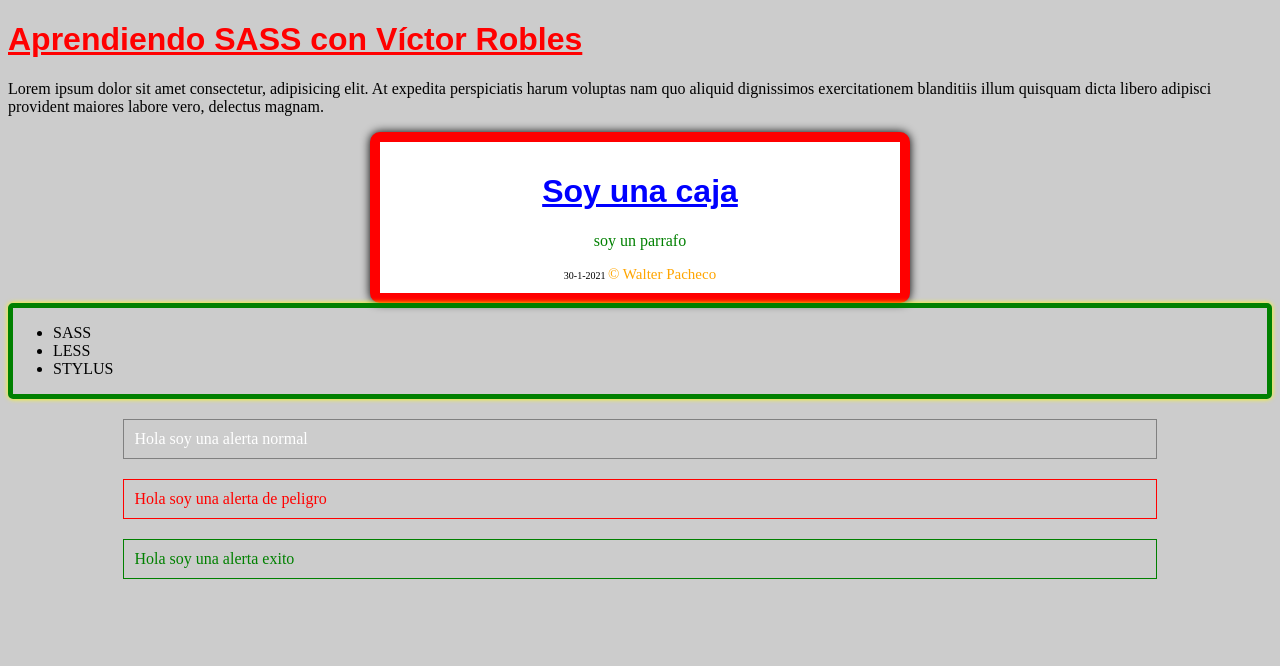
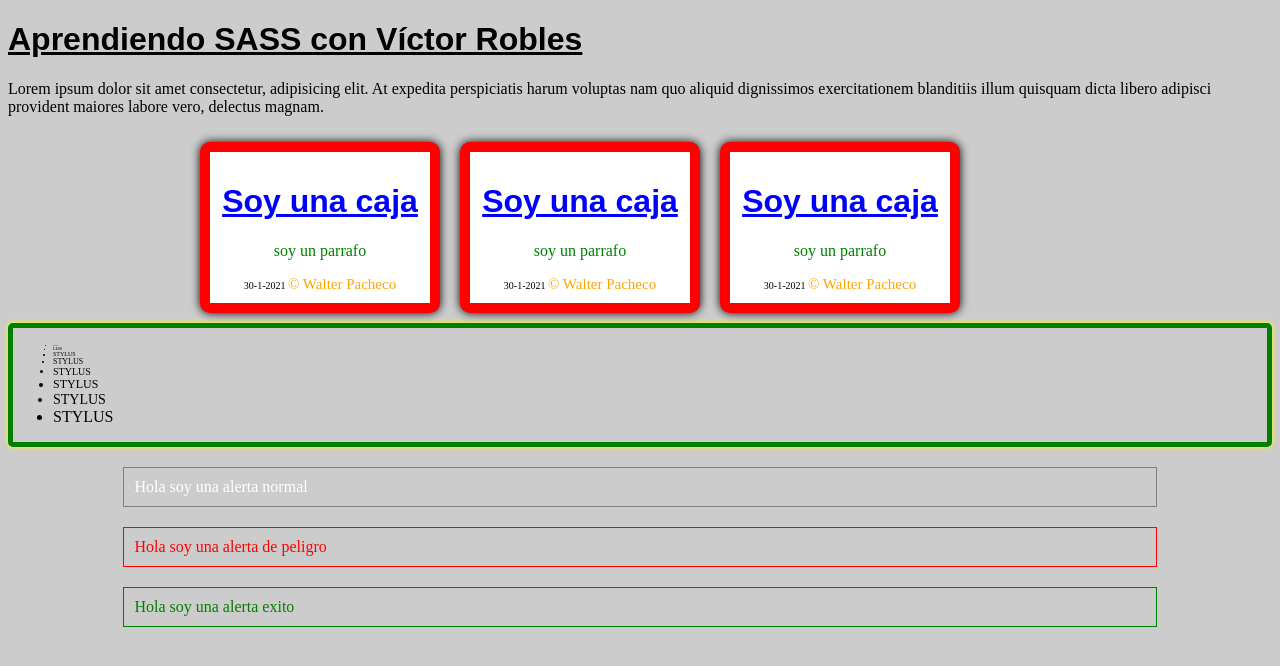
Before and after one commit to walterpacheco/repaso-sass, a plain HTML site: page index.html in a window 1280 px wide. Drawn offline with Linux system fonts and the light colour scheme.

Commit message:
comprobamos funcionamiento de condiciones , bucles y operacion en SASS

```diff
--- a/_base.scss
+++ b/_base.scss
@@ -74,3 +74,53 @@ h1{
     color: green;
     border-color: green;
 }
+// Operadores
+
+.clearfix{
+    clear: both;
+}
+
+h1{
+
+    font-size: 20px + 5px -1px;
+}
+
+$caja:200px;
+$wrap: 900px;
+
+.cajas{
+    width: $wrap;
+    margin: 0px auto;
+}
+.caja{
+    float: left;
+    width: $caja / $wrap *100%;
+    margin: 10px;
+}
+
+// Condicionaes -IF
+// $color-fondo: blue;
+
+h1{
+    @if $color-fondo == #ccc{
+        color: black;
+    }@else if $color-fondo == black {
+        color: lightsalmon;
+    }@else{
+        color: pink;
+    }
+}
+
+
+// Bucles
+// For
+$contador:1;
+@for $contador from 1 through 10 {
+    .listado ul li:nth-child(#{$contador}){
+        font-size: $contador * 2px;
+    }
+}
+
+// EACH
+
+// WHILE
--- a/index.html
+++ b/index.html
@@ -5,7 +5,7 @@
     <title>Aprendiendo SASS con Víctor Robles</title>
     <meta charset="UTF-8">
     <meta name="viewport" content="width=device-width, initial-scale=1">
-    <link href="style.css" rel="stylesheet">
+    <link href="style.css" type="text/css" rel="stylesheet">
 </head>
 
 <body>
@@ -14,6 +14,7 @@
         dignissimos exercitationem blanditiis illum quisquam dicta libero adipisci provident maiores labore vero,
         delectus magnam.
     </p>
+    <div class="cajas">
         <div class="caja">
             <h1>Soy una caja</h1>
             <p>soy un parrafo</p>
@@ -24,10 +25,37 @@
                 </span>
             </div>
         </div>
+        <div class="caja">
+            <h1>Soy una caja</h1>
+            <p>soy un parrafo</p>
+            <div class="info">
+                30-1-2021
+                <span class="autor">
+                    &copy; Walter Pacheco
+                </span>
+            </div>
+        </div>
+        <div class="caja">
+            <h1>Soy una caja</h1>
+            <p>soy un parrafo</p>
+            <div class="info">
+                30-1-2021
+                <span class="autor">
+                    &copy; Walter Pacheco
+                </span>
+            </div>
+        </div>
+    </div>
+    <div class="clearfix"></div>
     <div class="listado">
         <ul>
             <li>SASS</li>
             <li>LESS</li>
+            <li>STYLUS</li>
+            <li>STYLUS</li>
+            <li>STYLUS</li>
+            <li>STYLUS</li>
+            <li>STYLUS</li>
             <li>STYLUS</li>
         </ul>
     </div>
```
Also changed, not shown: style.css, 1 other file. Lines whose indentation alone changed are shown as unchanged.
